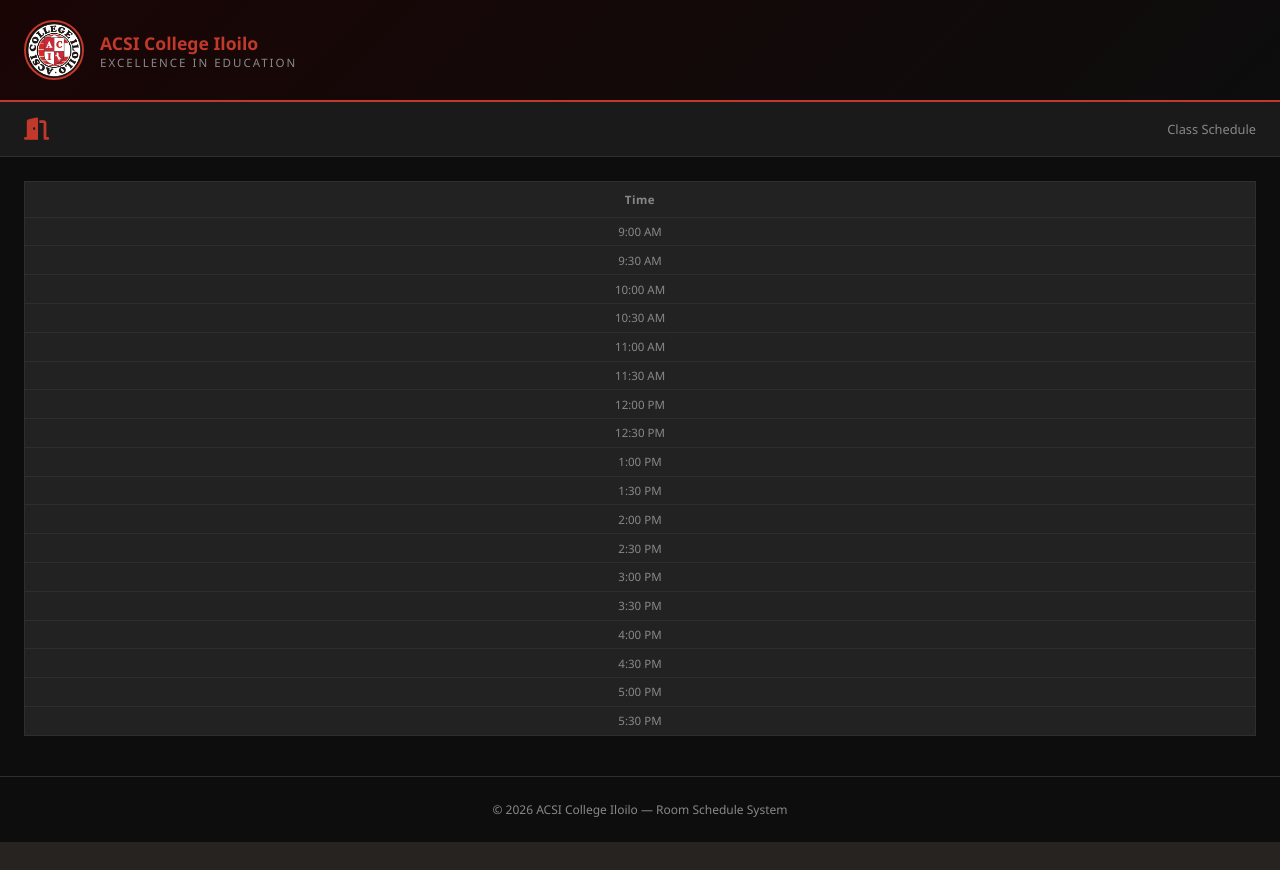
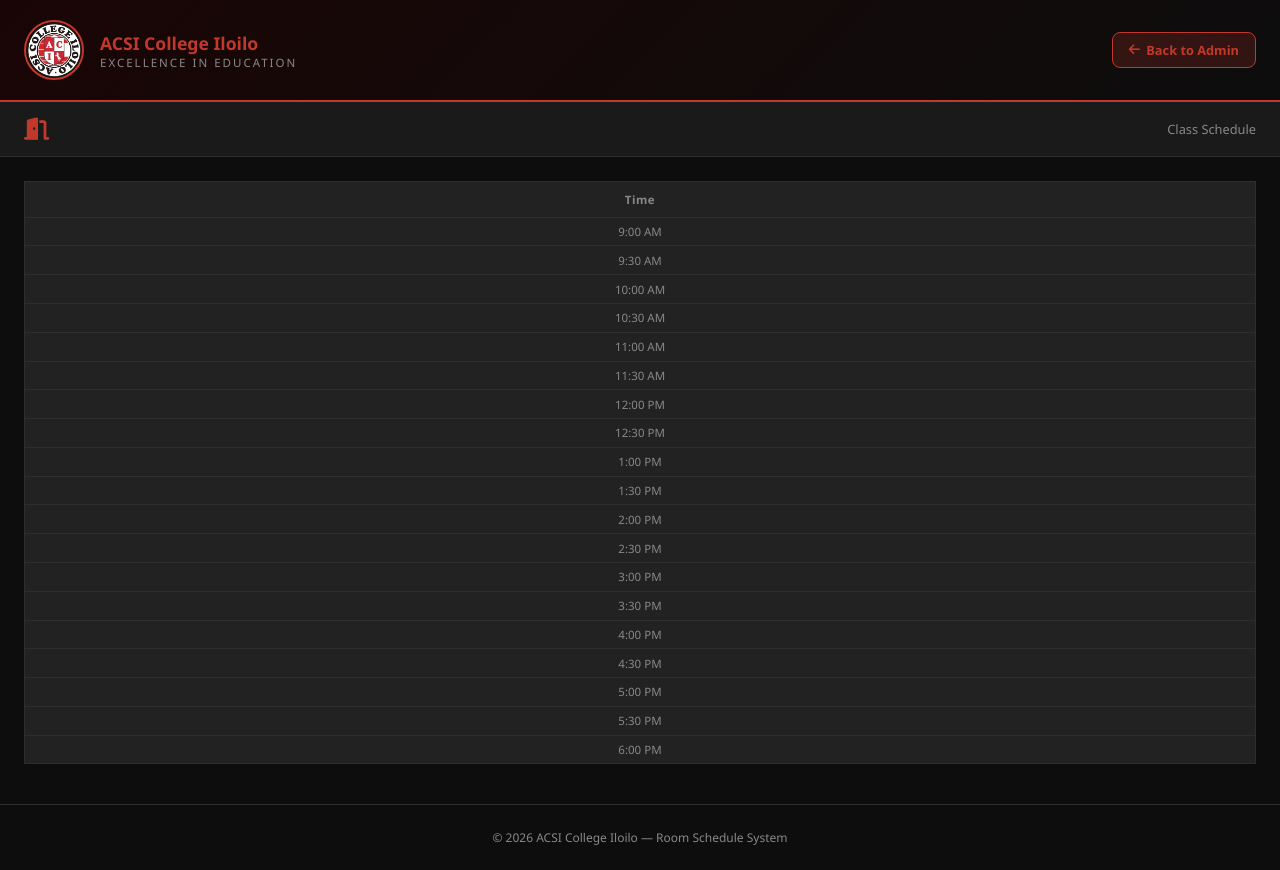
Before and after one commit to johnmichaelkintao067-a11y/trueQR, a Flask app: template templates/public_room.html in a window 1280 px wide. Before the commit the page ends 842 px from the top, so only its background shows below. Run offline with Flask 3, Linux system fonts and the light colour scheme; the template is opened without the code that fills it, so the values that code supplies are empty; a user stored in the database is signed in.

Commit message:
fix time slots, admin back button, scan again

```diff
--- a/static/css/room.css
+++ b/static/css/room.css
@@ -277,3 +277,52 @@ body {
     .room-title-bar { padding: 0.75rem 1rem; }
     .room-name { font-size: 1.1rem; }
 }
+
+.admin-back-btn {
+    margin-left: auto;
+    background: rgba(192,57,43,0.2);
+    border: 1px solid var(--primary);
+    color: var(--primary);
+    padding: 0.5rem 1rem;
+    border-radius: 8px;
+    font-size: 0.8rem;
+    font-weight: 600;
+    display: flex;
+    align-items: center;
+    gap: 0.4rem;
+    text-decoration: none;
+    transition: all 0.2s;
+    flex-shrink: 0;
+}
+
+.admin-back-btn:hover {
+    background: var(--primary);
+    color: white;
+}
+
+/* SCAN AGAIN */
+.scan-again-wrap {
+    padding: 1.5rem 1rem;
+    text-align: center;
+}
+
+.scan-again-btn {
+    background: var(--primary);
+    color: white;
+    border: none;
+    padding: 0.85rem 2rem;
+    border-radius: 999px;
+    font-size: 0.95rem;
+    font-weight: 700;
+    cursor: pointer;
+    display: inline-flex;
+    align-items: center;
+    gap: 0.5rem;
+    transition: all 0.2s;
+    box-shadow: 0 4px 15px rgba(192,57,43,0.3);
+}
+
+.scan-again-btn:hover {
+    background: var(--primary-dark);
+    transform: translateY(-2px);
+}
--- a/templates/public_room.html
+++ b/templates/public_room.html
@@ -19,6 +19,11 @@
         <p class="room-semester">{{ active_semester.label }}</p>
         {% endif %}
     </div>
+    {% if current_user.is_authenticated %}
+    <a href="{{ url_for('admin_rooms') }}" class="admin-back-btn">
+        <i class="fas fa-arrow-left"></i> Back to Admin
+    </a>
+    {% endif %}
 </div>
 
 <!-- ROOM TITLE -->
@@ -50,7 +55,7 @@
     {% set time_slots = [
         '09:00','09:30','10:00','10:30','11:00','11:30',
         '12:00','12:30','13:00','13:30','14:00','14:30',
-        '15:00','15:30','16:00','16:30','17:00','17:30'
+        '15:00','15:30','16:00','16:30','17:00','17:30','18:00'
     ] %}
 
     {% set skip = namespace(cells={}) %}
@@ -154,6 +159,13 @@
     </div>
     {% endif %}
     {% endfor %}
+
+    <!-- SCAN AGAIN BUTTON -->
+    <div class="scan-again-wrap">
+        <button class="scan-again-btn" onclick="openCamera()">
+            <i class="fas fa-qrcode"></i> Scan Another Room
+        </button>
+    </div>
 </div>
 
 <!-- ROOM RULES -->
@@ -169,5 +181,18 @@
     <p>© 2026 ACSI College Iloilo — Room Schedule System</p>
 </div>
 
+<script>
+function openCamera() {
+    // Try to open camera via QR scanner
+    // On mobile this will prompt camera access
+    if (navigator.mediaDevices && navigator.mediaDevices.getUserMedia) {
+        window.location.href = "https://trueqr.onrender.com";
+    } else {
+        // Fallback — open rooms list
+        window.location.href = "{{ url_for('public_rooms') }}";
+    }
+}
+</script>
+
 </body>
 </html>
```
